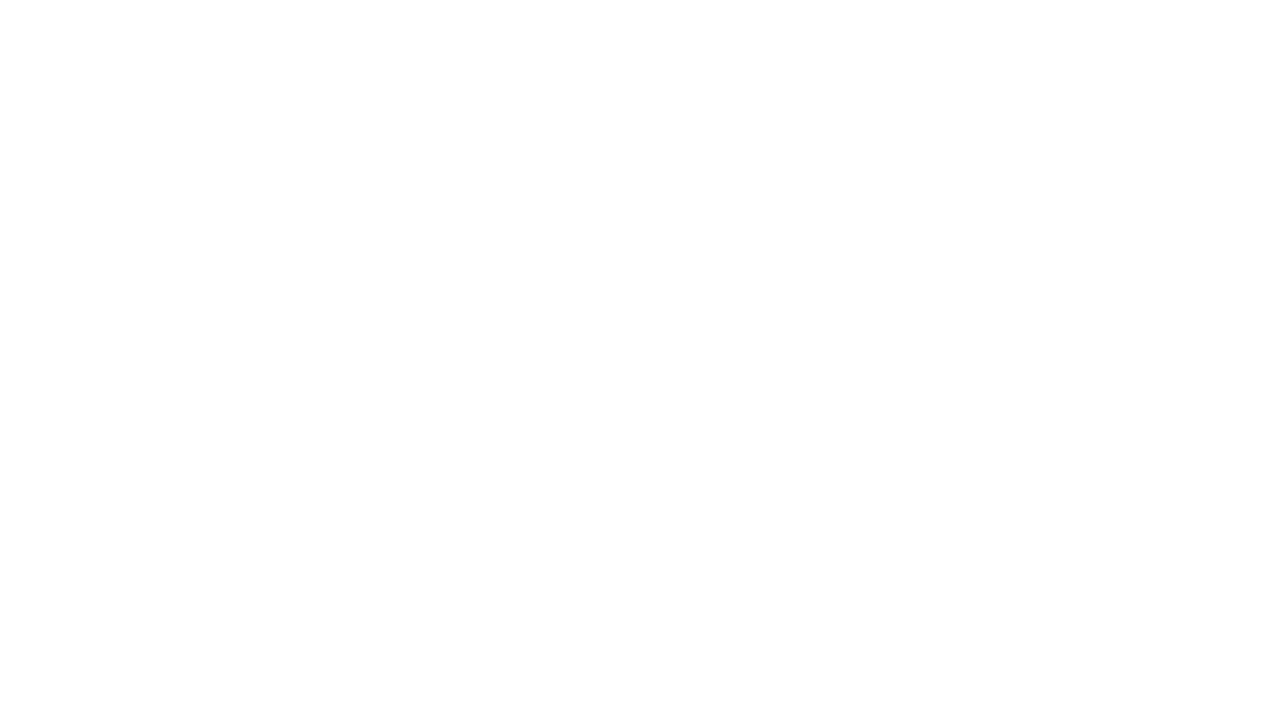
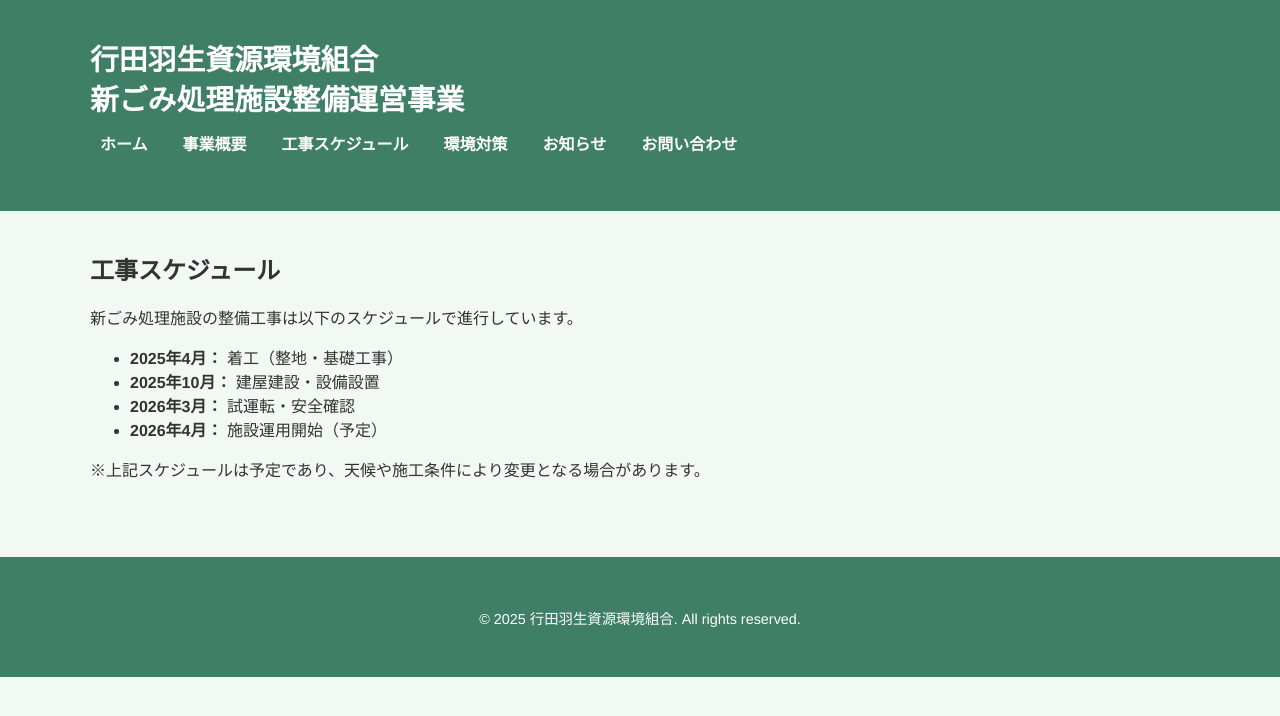
Before and after one commit to akihiro85411/gyodahanyu, a plain HTML site: page schedule.html in a window 1280 px wide. Drawn offline with Linux system fonts and the light colour scheme.

Commit message:
Update schedule.html

```diff
--- a/schedule.html
+++ b/schedule.html
@@ -1 +1,50 @@
-<!-- schedule.html - 仮HTMLページ -->
+<!DOCTYPE html>
+<html lang="ja">
+<head>
+  <meta charset="UTF-8">
+  <meta name="viewport" content="width=device-width, initial-scale=1.0">
+  <title>工事スケジュール - 行田羽生資源環境組合</title>
+  <link rel="stylesheet" href="css/style.css">
+</head>
+<body>
+  <header>
+    <div class="container">
+      <h1>行田羽生資源環境組合<br><span>新ごみ処理施設整備運営事業</span></h1>
+      <nav>
+        <ul>
+          <li><a href="index.html">ホーム</a></li>
+          <li><a href="about.html">事業概要</a></li>
+          <li><a href="schedule.html">工事スケジュール</a></li>
+          <li><a href="environment.html">環境対策</a></li>
+          <li><a href="news.html">お知らせ</a></li>
+          <li><a href="contact.html">お問い合わせ</a></li>
+        </ul>
+      </nav>
+    </div>
+  </header>
+
+  <main>
+    <section class="container">
+      <h2>工事スケジュール</h2>
+      <p>
+        新ごみ処理施設の整備工事は以下のスケジュールで進行しています。
+      </p>
+      <ul>
+        <li><strong>2025年4月：</strong> 着工（整地・基礎工事）</li>
+        <li><strong>2025年10月：</strong> 建屋建設・設備設置</li>
+        <li><strong>2026年3月：</strong> 試運転・安全確認</li>
+        <li><strong>2026年4月：</strong> 施設運用開始（予定）</li>
+      </ul>
+      <p>
+        ※上記スケジュールは予定であり、天候や施工条件により変更となる場合があります。
+      </p>
+    </section>
+  </main>
+
+  <footer>
+    <div class="container">
+      <p>&copy; 2025 行田羽生資源環境組合. All rights reserved.</p>
+    </div>
+  </footer>
+</body>
+</html>
```
